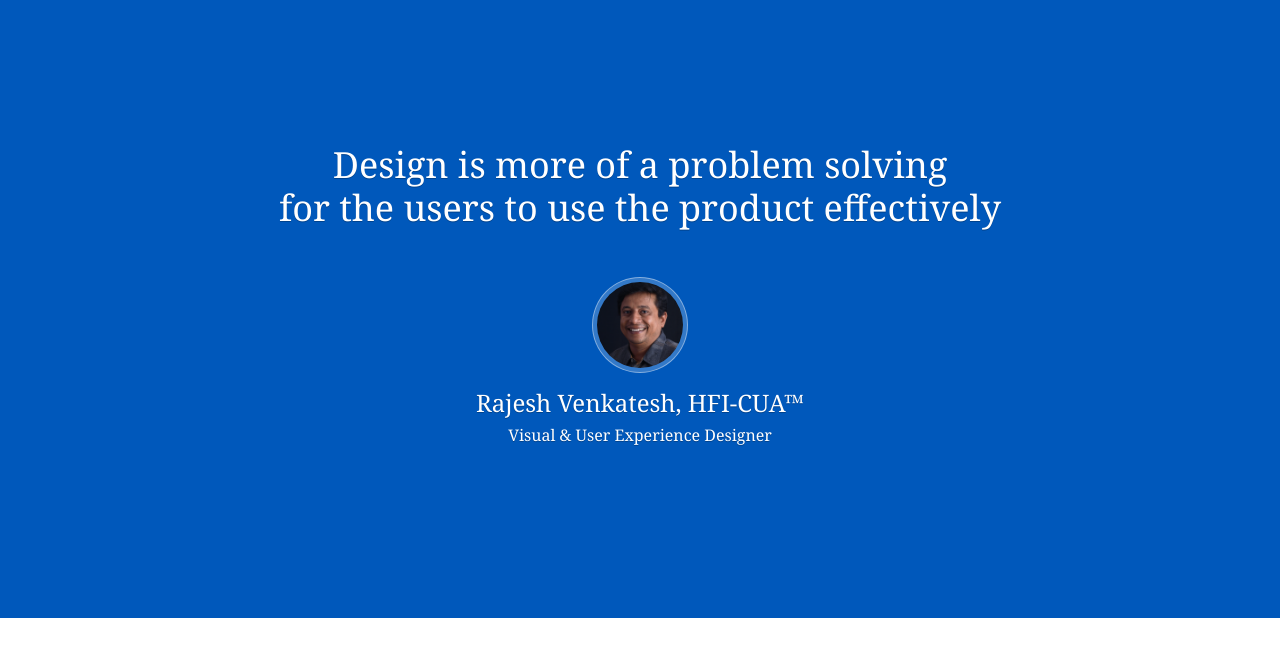
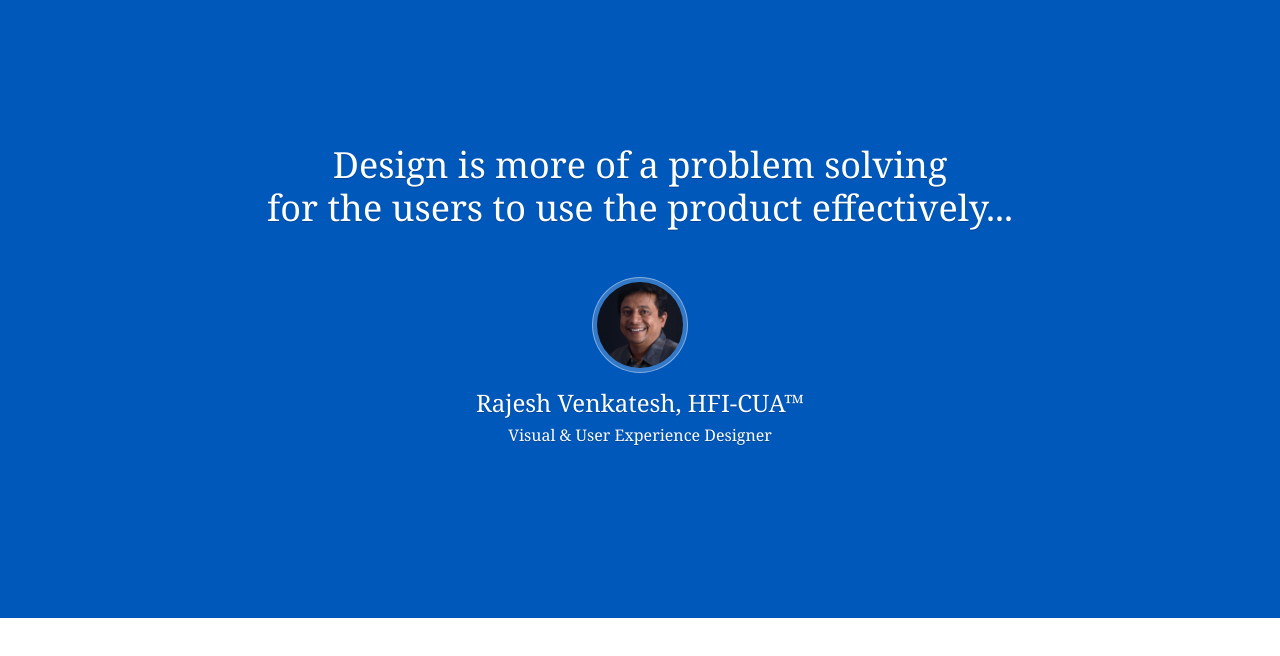
Before and after one commit to vraajesh/profile, a plain HTML site: page index.html in a window 1280 px wide. Shown: the part 92-748 px from the top of the page. Drawn offline with Linux system fonts and the light colour scheme.

Commit message:
Update index.html

```diff
--- a/index.html
+++ b/index.html
@@ -34,7 +34,7 @@
       <div class="row">
         <div class="col-md-12">
           <h2 class="text-center">Design is more of a problem solving <br>
-            for the users to use the product effectively</h2>
+            for the users to use the product effectively...</h2>
           <div class="my-avatar mt-5">
             <img src="images/my_avatar.png" class="mx-auto d-block"  width="96" height="96" alt="">
           </div>
```
